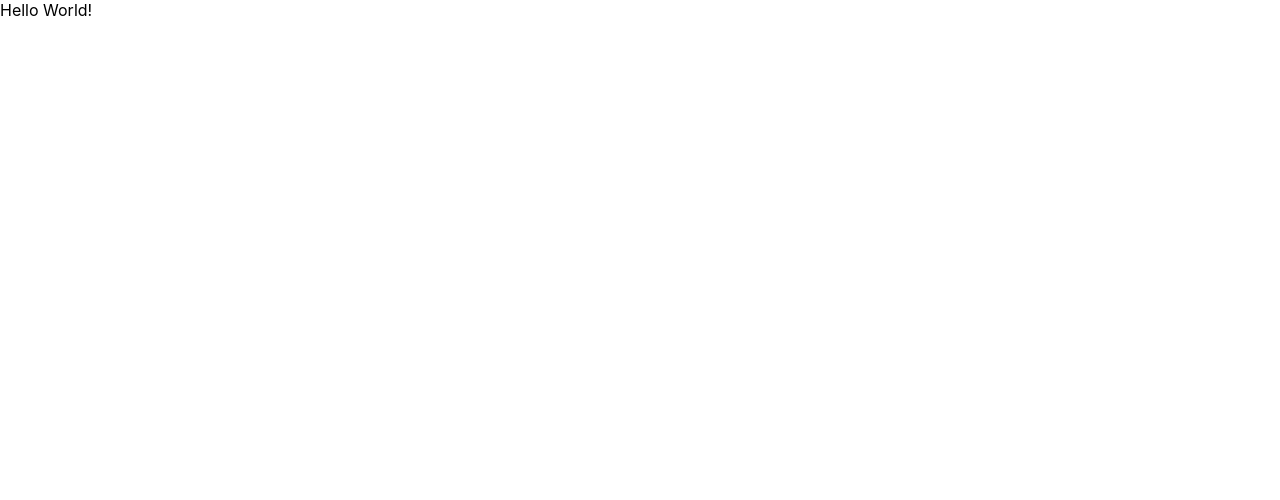
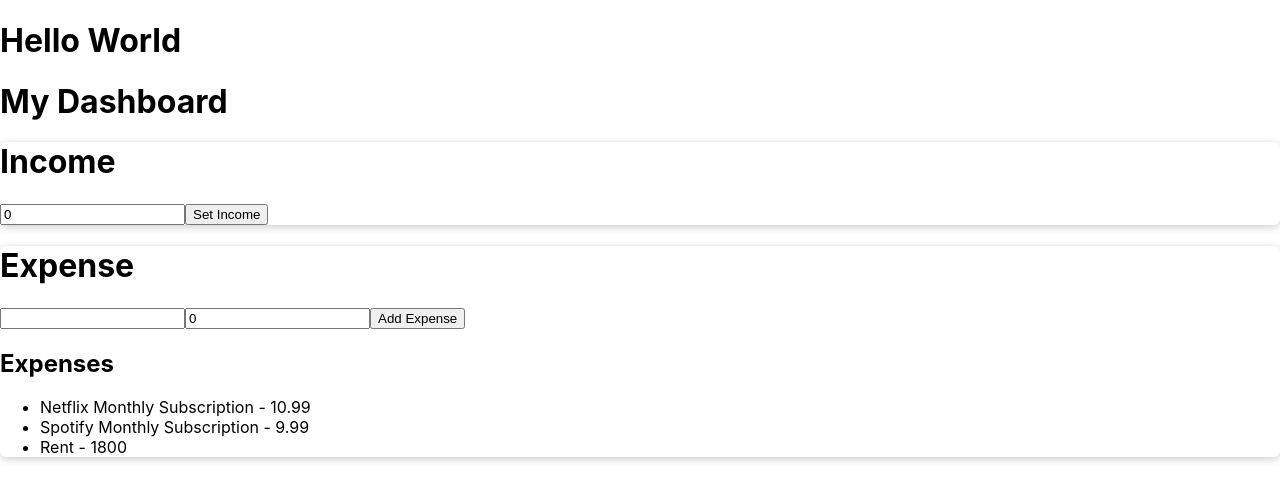
Before and after one commit to mason66xue/How-not-to-burning-money, a React (Create React App) app in the folder client/: page / in a window 1280 px wide. Shown: the top 500 px of the page. Built offline with nearby package versions, Linux system fonts and the light colour scheme.

Commit message:
rendering income and expense on dashboard

```diff
--- a/client/src/App.js
+++ b/client/src/App.js
@@ -1,3 +1,6 @@
+import Dashboard from "./pages/Dashboard";
+
+
 
 
 
@@ -5,7 +8,9 @@
 function App() {
   return (
     <div>
-      Hello World!
+      <h1>Hello World</h1>
+      <Dashboard />
+
     </div>
   );
 }
--- /dev/null
+++ b/client/src/components/dashboard/Expense.js
@@ -0,0 +1,31 @@
+
+import React, { useState } from "react";
+import Card from "../userinterface/Card";
+
+function Expense(props) {
+    const [expense, setExpense] = useState('');
+    const [amount, setAmount] = useState(0);
+
+    return (
+        <Card>
+            <div>
+                <h1>Expense</h1>
+                <input type="text" value={expense} onChange={e => setExpense(e.target.value)} />
+                <input type="number" value={amount} onChange={e => setAmount(e.target.value)} />
+                <button>Add Expense</button>
+            </div>
+            <div>
+                <h2>Expenses</h2>
+                <ul>
+                    {props.expenses.map(expense => (
+                        <li key={expense.id}>
+                            {expense.expense} - {expense.amount}
+                        </li>
+                    ))}
+                </ul>
+            </div>
+        </Card>
+    )
+}
+
+export default Expense;
--- /dev/null
+++ b/client/src/components/dashboard/ExpenseList.js
@@ -0,0 +1,24 @@
+// import React from 'react';
+// import Card from '../userinterface/Card';
+
+
+// function ExpenseList(props) {
+//     const { expenses } = props;
+//     return (
+//         <Card>
+
+//             <div>
+//                 <h2>Expenses</h2>
+//                 <ul>
+//                     {expenses.map(expense => (
+//                         <li key={expense.id}>
+//                             {expense.expense} - {expense.amount}
+//                         </li>
+//                     ))}
+//                 </ul>
+//             </div>
+//         </Card>
+//     );
+// }
+
+// export default ExpenseList;
--- a/client/src/components/dashboard/Income.js
+++ b/client/src/components/dashboard/Income.js
@@ -12,6 +12,7 @@ function Income() {
             <div>
                 <h1>Income</h1>
                 <input type="number" value={income} onChange={e => setIncome(e.target.value)} />
+                <button>Set Income</button>
             </div>
         </Card>
     )
--- a/client/src/pages/Dashboard.js
+++ b/client/src/pages/Dashboard.js
@@ -1,29 +1,31 @@
 // Dashboard Page
+
+import React from 'react';
+import Income from '../components/dashboard/Income';
+import Expense from '../components/dashboard/Expense';
+// import ExpenseList from '../components/dashboard/ExpenseList';
+
+
+
 const mockData = {
     income: 4000,
     expenses: [
-        { name: "Netflix Monthly Subscription", amount: 10.99 },
+        { expense: "Netflix Monthly Subscription", amount: 10.99 },
         {
-            name: "Spotify Monthly Subscription", amount: 9.99
+            expense: "Spotify Monthly Subscription", amount: 9.99
         },
         {
-            name: "Rent", amount: 1800
+            expense: "Rent", amount: 1800
         }
     ]
 }
 function Dashboard() {
     return (
         <div>
-            <h1>Dashboard</h1>
-            <h2>Income: ${mockData.income}</h2>
-            <h2>Expenses</h2>
-            <ul>
-                {mockData.expenses.map((expense, index) => (
-                    <li key={index}>
-                        {expense.name}: ${expense.amount}
-                    </li>
-                ))}
-            </ul>
+            <h1> My Dashboard</h1>
+            <Income />
+            <Expense expenses={mockData.expenses} />
+            {/* <ExpenseList expenses={mockData.expenses} /> */}
         </div>
     )
 
```
